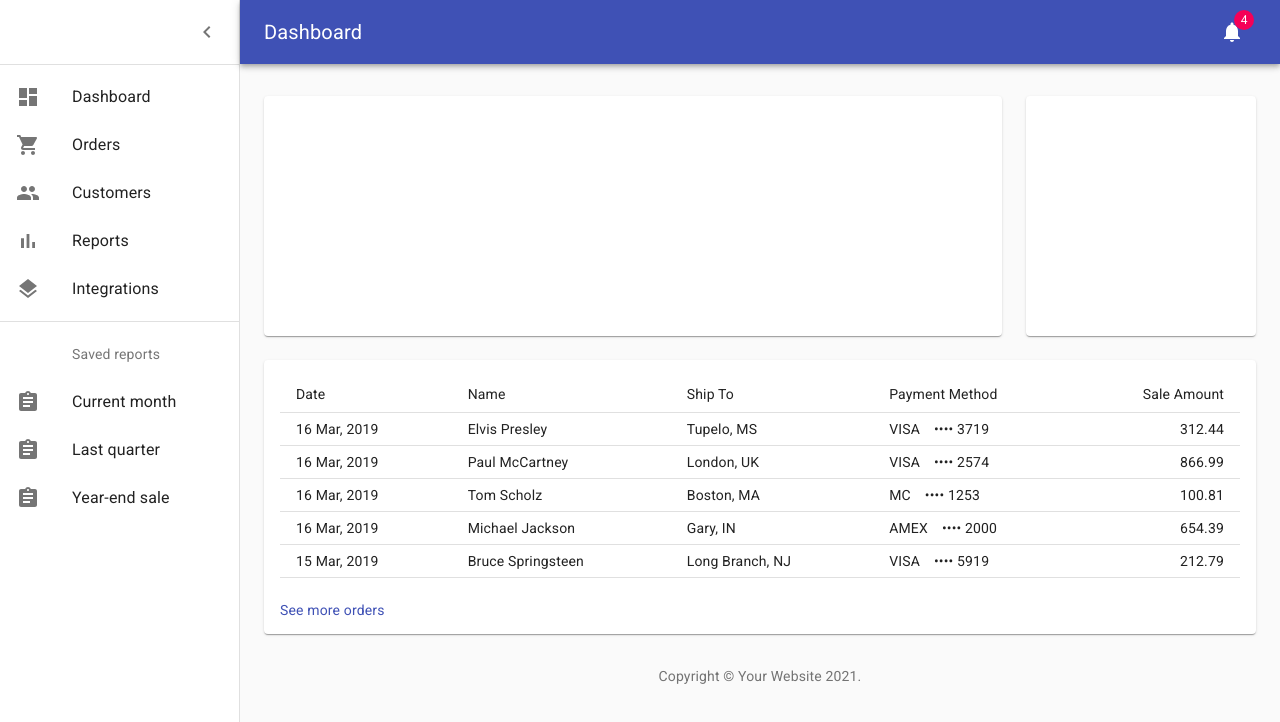
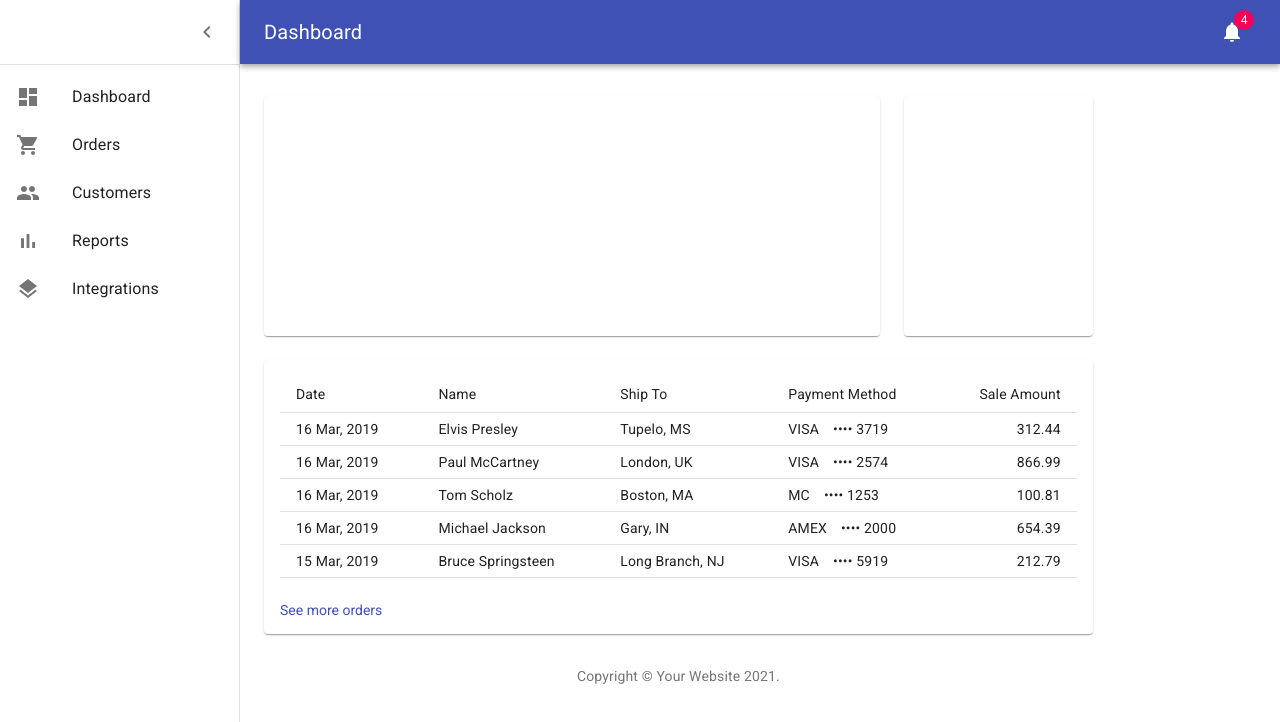
Before and after one commit to Arthurgallina1/talkai-dashboard, a React (Create React App) app: page / in a window 1280 px wide. Shown: the top 722 px of the page. Built offline with nearby package versions, Linux system fonts and the light colour scheme.

Commit message:
move appbar and clean dashboard

```diff
--- a/jsconfig.json
+++ b/jsconfig.json
@@ -3,4 +3,4 @@
       "baseUrl": "src"
     },
     "include": ["src"]
-  }
+}
--- a/public/index.html
+++ b/public/index.html
@@ -24,7 +24,7 @@
       work correctly both with client-side routing and a non-root public URL.
       Learn how to configure a non-root public URL by running `npm run build`.
     -->
-    <title>React App</title>
+    <title>TalkAi - Dashboard</title>
   </head>
   <body>
     <noscript>You need to enable JavaScript to run this app.</noscript>
--- /dev/null
+++ b/src/components/NavBar.js
@@ -0,0 +1,202 @@
+import React from 'react'
+import clsx from 'clsx'
+import {
+  makeStyles,
+  AppBar,
+  Toolbar,
+  List,
+  Drawer,
+  Divider,
+  IconButton,
+  Badge,
+  Typography,
+  ListItem,
+  ListItemIcon,
+  ListItemText
+} from '@material-ui/core'
+import {
+  ShoppingCart,
+  Menu,
+  ChevronLeft,
+  Notifications,
+  People,
+  BarChart,
+  Layers,
+  Dashboard
+} from '@material-ui/icons'
+
+const drawerWidth = 240
+
+const useStyles = makeStyles((theme) => ({
+  toolbar: {
+    paddingRight: 24 // keep right padding when drawer closed
+  },
+  toolbarIcon: {
+    display: 'flex',
+    alignItems: 'center',
+    justifyContent: 'flex-end',
+    padding: '0 8px',
+    ...theme.mixins.toolbar
+  },
+  appBar: {
+    zIndex: theme.zIndex.drawer + 1,
+    transition: theme.transitions.create(['width', 'margin'], {
+      easing: theme.transitions.easing.sharp,
+      duration: theme.transitions.duration.leavingScreen
+    })
+  },
+  appBarShift: {
+    marginLeft: drawerWidth,
+    width: `calc(100% - ${drawerWidth}px)`,
+    transition: theme.transitions.create(['width', 'margin'], {
+      easing: theme.transitions.easing.sharp,
+      duration: theme.transitions.duration.enteringScreen
+    })
+  },
+  menuButton: {
+    marginRight: 36
+  },
+  menuButtonHidden: {
+    display: 'none'
+  },
+  title: {
+    flexGrow: 1
+  },
+  drawerPaper: {
+    position: 'relative',
+    whiteSpace: 'nowrap',
+    width: drawerWidth,
+    transition: theme.transitions.create('width', {
+      easing: theme.transitions.easing.sharp,
+      duration: theme.transitions.duration.enteringScreen
+    })
+  },
+  drawerPaperClose: {
+    overflowX: 'hidden',
+    transition: theme.transitions.create('width', {
+      easing: theme.transitions.easing.sharp,
+      duration: theme.transitions.duration.leavingScreen
+    }),
+    width: theme.spacing(7),
+    [theme.breakpoints.up('sm')]: {
+      width: theme.spacing(9)
+    }
+  },
+  appBarSpacer: theme.mixins.toolbar,
+  content: {
+    flexGrow: 1,
+    height: '100vh',
+    overflow: 'auto'
+  },
+  container: {
+    paddingTop: theme.spacing(4),
+    paddingBottom: theme.spacing(4)
+  },
+  paper: {
+    padding: theme.spacing(2),
+    display: 'flex',
+    overflow: 'auto',
+    flexDirection: 'column'
+  },
+  fixedHeight: {
+    height: 240
+  }
+}))
+
+export default function NavBar() {
+  const classes = useStyles()
+  const [open, setOpen] = React.useState(true)
+  const handleDrawerOpen = () => {
+    setOpen(true)
+  }
+  const handleDrawerClose = () => {
+    setOpen(false)
+  }
+  return (
+    <>
+      <AppBar
+        position="absolute"
+        className={clsx(classes.appBar, open && classes.appBarShift)}
+      >
+        <Toolbar className={classes.toolbar}>
+          <IconButton
+            edge="start"
+            color="inherit"
+            aria-label="open drawer"
+            onClick={handleDrawerOpen}
+            className={clsx(
+              classes.menuButton,
+              open && classes.menuButtonHidden
+            )}
+          >
+            <Menu />
+          </IconButton>
+          <Typography
+            component="h1"
+            variant="h6"
+            color="inherit"
+            noWrap
+            className={classes.title}
+          >
+            Dashboard
+          </Typography>
+          <IconButton color="inherit">
+            <Badge badgeContent={4} color="secondary">
+              <Notifications />
+            </Badge>
+          </IconButton>
+        </Toolbar>
+      </AppBar>
+      <Drawer
+        variant="permanent"
+        classes={{
+          paper: clsx(classes.drawerPaper, !open && classes.drawerPaperClose)
+        }}
+        open={open}
+      >
+        <div className={classes.toolbarIcon}>
+          <IconButton onClick={handleDrawerClose}>
+            <ChevronLeft />
+          </IconButton>
+        </div>
+        <Divider />
+        <List>{mainListItems}</List>
+      </Drawer>
+    </>
+  )
+}
+
+export const mainListItems = (
+  <div>
+    <ListItem button>
+      <ListItemIcon>
+        <Dashboard />
+      </ListItemIcon>
+      <ListItemText primary="Dashboard" />
+    </ListItem>
+    <ListItem button>
+      <ListItemIcon>
+        <ShoppingCart />
+      </ListItemIcon>
+      <ListItemText primary="Orders" />
+    </ListItem>
+    <ListItem button>
+      <ListItemIcon>
+        <People />
+      </ListItemIcon>
+      <ListItemText primary="Customers" />
+    </ListItem>
+    <ListItem button>
+      <ListItemIcon>
+        <BarChart />
+      </ListItemIcon>
+      <ListItemText primary="Reports" />
+    </ListItem>
+    <ListItem button>
+      <ListItemIcon>
+        <Layers />
+      </ListItemIcon>
+      <ListItemText primary="Integrations" />
+    </ListItem>
+  </div>
+)
--- a/src/pages/Dashboard.js
+++ b/src/pages/Dashboard.js
@@ -1,34 +1,13 @@
 import React from 'react'
 import clsx from 'clsx'
 import { makeStyles } from '@material-ui/core/styles'
-import CssBaseline from '@material-ui/core/CssBaseline'
-import Drawer from '@material-ui/core/Drawer'
+// import CssBaseline from '@material-ui/core/CssBaseline'
 import Box from '@material-ui/core/Box'
-import AppBar from '@material-ui/core/AppBar'
-import Toolbar from '@material-ui/core/Toolbar'
-import List from '@material-ui/core/List'
 import Typography from '@material-ui/core/Typography'
-import Divider from '@material-ui/core/Divider'
-import IconButton from '@material-ui/core/IconButton'
-import Badge from '@material-ui/core/Badge'
 import Container from '@material-ui/core/Container'
 import Grid from '@material-ui/core/Grid'
 import Paper from '@material-ui/core/Paper'
 import Link from '@material-ui/core/Link'
-import MenuIcon from '@material-ui/icons/Menu'
-import ChevronLeftIcon from '@material-ui/icons/ChevronLeft'
-import NotificationsIcon from '@material-ui/icons/Notifications'
-import ListItem from '@material-ui/core/ListItem'
-import ListItemIcon from '@material-ui/core/ListItemIcon'
-import ListItemText from '@material-ui/core/ListItemText'
-import ListSubheader from '@material-ui/core/ListSubheader'
-import DashboardIcon from '@material-ui/icons/Dashboard'
-import ShoppingCartIcon from '@material-ui/icons/ShoppingCart'
-import PeopleIcon from '@material-ui/icons/People'
-import BarChartIcon from '@material-ui/icons/BarChart'
-import LayersIcon from '@material-ui/icons/Layers'
-import AssignmentIcon from '@material-ui/icons/Assignment'
-// import { mainListItems, secondaryListItems } from './listItems'
 // import Chart from './Chart'
 // import Deposits from './Deposits'
 import Orders from 'components/Orders'
@@ -129,68 +108,10 @@ const useStyles = makeStyles((theme) => ({
 
 export default function Dashboard() {
   const classes = useStyles()
-  const [open, setOpen] = React.useState(true)
-  const handleDrawerOpen = () => {
-    setOpen(true)
-  }
-  const handleDrawerClose = () => {
-    setOpen(false)
-  }
   const fixedHeightPaper = clsx(classes.paper, classes.fixedHeight)
 
   return (
-    <div className={classes.root}>
-      <CssBaseline />
-      <AppBar
-        position="absolute"
-        className={clsx(classes.appBar, open && classes.appBarShift)}
-      >
-        <Toolbar className={classes.toolbar}>
-          <IconButton
-            edge="start"
-            color="inherit"
-            aria-label="open drawer"
-            onClick={handleDrawerOpen}
-            className={clsx(
-              classes.menuButton,
-              open && classes.menuButtonHidden
-            )}
-          >
-            <MenuIcon />
-          </IconButton>
-          <Typography
-            component="h1"
-            variant="h6"
-            color="inherit"
-            noWrap
-            className={classes.title}
-          >
-            Dashboard
-          </Typography>
-          <IconButton color="inherit">
-            <Badge badgeContent={4} color="secondary">
-              <NotificationsIcon />
-            </Badge>
-          </IconButton>
-        </Toolbar>
-      </AppBar>
-      <Drawer
-        variant="permanent"
-        classes={{
-          paper: clsx(classes.drawerPaper, !open && classes.drawerPaperClose)
-        }}
-        open={open}
-      >
-        <div className={classes.toolbarIcon}>
-          <IconButton onClick={handleDrawerClose}>
-            <ChevronLeftIcon />
-          </IconButton>
-        </div>
-        <Divider />
-        <List>{mainListItems}</List>
-        <Divider />
-        <List>{secondaryListItems}</List>
-      </Drawer>
+    <div>
       <main className={classes.content}>
         <div className={classes.appBarSpacer} />
         <Container maxWidth="lg" className={classes.container}>
@@ -218,62 +139,3 @@ export default function Dashboard() {
     </div>
   )
 }
-
-export const mainListItems = (
-  <div>
-    <ListItem button>
-      <ListItemIcon>
-        <DashboardIcon />
-      </ListItemIcon>
-      <ListItemText primary="Dashboard" />
-    </ListItem>
-    <ListItem button>
-      <ListItemIcon>
-        <ShoppingCartIcon />
-      </ListItemIcon>
-      <ListItemText primary="Orders" />
-    </ListItem>
-    <ListItem button>
-      <ListItemIcon>
-        <PeopleIcon />
-      </ListItemIcon>
-      <ListItemText primary="Customers" />
-    </ListItem>
-    <ListItem button>
-      <ListItemIcon>
-        <BarChartIcon />
-      </ListItemIcon>
-      <ListItemText primary="Reports" />
-    </ListItem>
-    <ListItem button>
-      <ListItemIcon>
-        <LayersIcon />
-      </ListItemIcon>
-      <ListItemText primary="Integrations" />
-    </ListItem>
-  </div>
-)
-
-export const secondaryListItems = (
-  <div>
-    <ListSubheader inset>Saved reports</ListSubheader>
-    <ListItem button>
-      <ListItemIcon>
-        <AssignmentIcon />
-      </ListItemIcon>
-      <ListItemText primary="Current month" />
-    </ListItem>
-    <ListItem button>
-      <ListItemIcon>
-        <AssignmentIcon />
-      </ListItemIcon>
-      <ListItemText primary="Last quarter" />
-    </ListItem>
-    <ListItem button>
-      <ListItemIcon>
-        <AssignmentIcon />
-      </ListItemIcon>
-      <ListItemText primary="Year-end sale" />
-    </ListItem>
-  </div>
-)
--- /dev/null
+++ b/src/pages/__layouts/auth.js
@@ -0,0 +1,16 @@
+import React from 'react'
+import NavBar from 'components/NavBar'
+
+// import { Wrapper, Content } from './styles'
+// import Header from '../../../Components/Header'
+
+export default function AuthLayout({ children }) {
+  return (
+    <div style={{ display: 'flex' }}>
+      {/* <Header /> */}
+      <NavBar />
+      {children}
+      {/* <Content>{children}</Content> */}
+    </div>
+  )
+}
--- a/src/routes/Route.js
+++ b/src/routes/Route.js
@@ -1,4 +1,5 @@
 import React from 'react'
+import AuthLayout from 'pages/__layouts/auth'
 /* eslint-disable */
 
 import { Route, Redirect } from 'react-router-dom'
@@ -18,16 +19,16 @@ export default function RouteWrapper({
   //         return <Redirect to="/dashboard" />
   //     }
 
-  //     const Layout = signed ? DefaultLayout : AuthLayout
+  const Layout = AuthLayout // signed ? DefaultLayout : AuthLayout
   //Apenas retorna o componente
   return (
     // Render: função que recebe todas propriedades da tela.
     <Route
       {...rest}
       render={(props) => (
-        // <Layout>
-        <Component {...props} />
-        // </Layout>
+        <Layout>
+          <Component {...props} />
+        </Layout>
       )}
     />
   )
```
